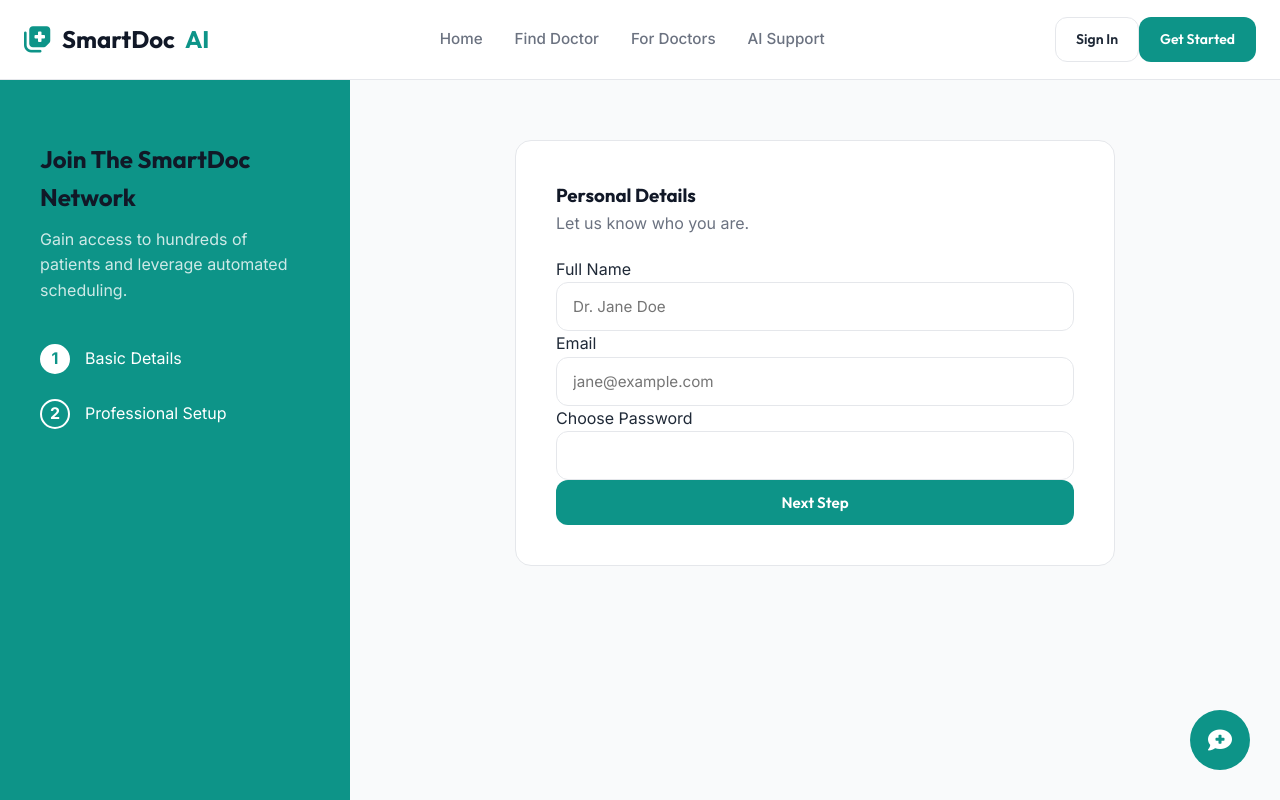
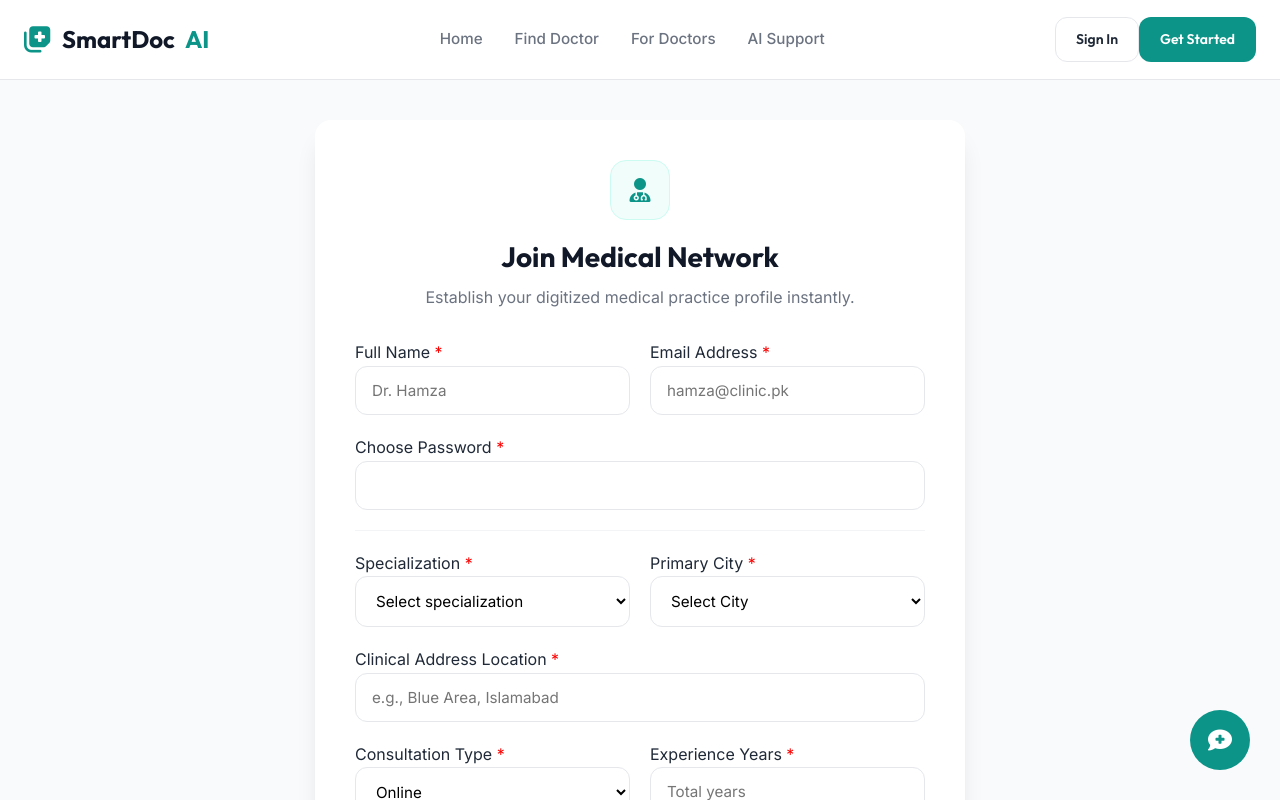
Before and after one commit to danyalbut96-khan/mtm-anti, a Next.js app: page /doctor-register in a window 1280 px wide. Shown: the top 800 px of the page. Built offline with nearby package versions, Linux system fonts and the light colour scheme.

Commit message:
feat: implement doctor registration page with Supabase authentication and profile creation

```diff
--- a/src/app/doctor-register/page.tsx
+++ b/src/app/doctor-register/page.tsx
@@ -2,83 +2,214 @@
 
 import { useState } from 'react';
 import { useRouter } from 'next/navigation';
+import { createClientBrowser } from '@/lib/supabaseBrowser';
+
+const SPECIALIZATIONS = [
+  "Cardiologist", "Dermatologist", "Orthopedic", "Gynecologist", "Neurologist",
+  "Pediatrician", "General Physician", "Psychiatrist", "ENT Specialist",
+  "Endocrinologist", "Gastroenterologist", "Ophthalmologist", "Urologist",
+  "Pulmonologist", "Nutritionist"
+];
+
+const CITIES = [
+  "Islamabad", "Rawalpindi", "Lahore", "Karachi", "Peshawar",
+  "Quetta", "Multan", "Faisalabad", "Sialkot", "Wah Cantt"
+];
 
 export default function DoctorRegisterPage() {
   const router = useRouter();
-  const [step, setStep] = useState(1);
+  const [loading, setLoading] = useState(false);
+  const [globalError, setGlobalError] = useState<string | null>(null);
 
-  const handleSubmit = (e: React.FormEvent) => {
+  const [formData, setFormData] = useState({
+    fullName: '',
+    email: '',
+    password: '',
+    specialization: '',
+    city: '',
+    location: '',
+    consultationType: 'Online',
+    experience: '',
+    bio: ''
+  });
+
+  const [errors, setErrors] = useState<any>({});
+
+  const handleChange = (e: any) => {
+    setFormData({ ...formData, [e.target.name]: e.target.value });
+    setErrors({ ...errors, [e.target.name]: '' });
+  };
+
+  const validate = () => {
+    const newErrors: any = {};
+    if (!formData.fullName) newErrors.fullName = "Full Name is required";
+    if (!formData.email) newErrors.email = "Valid email is required";
+    if (!formData.password || formData.password.length < 6) newErrors.password = "Password must be 6+ chars";
+    if (!formData.specialization) newErrors.specialization = "Please select specialization";
+    if (!formData.city) newErrors.city = "Please select your city";
+    if (!formData.location) newErrors.location = "Clinical location area is required";
+    if (!formData.consultationType) newErrors.consultationType = "Required";
+    if (!formData.experience) newErrors.experience = "Total experience years required";
+
+    setErrors(newErrors);
+    return Object.keys(newErrors).length === 0;
+  };
+
+  const handleSubmit = async (e: React.FormEvent) => {
     e.preventDefault();
-    // Simulation logic assume DB entry written successfully
-    alert("Profile registration completed. Redirecting to dashboard...");
+    setGlobalError(null);
+
+    if (!validate()) return;
+
+    setLoading(true);
+    const supabase = createClientBrowser();
+
+    try {
+      // 1. Attempt Supabase Auth Sign Up
+      const { data, error: authErr } = await supabase.auth.signUp({
+        email: formData.email,
+        password: formData.password,
+      });
+
+      if (authErr) throw authErr;
+
+      if (data.user) {
+        // 2. Insert detailed relational profile mapping as requested
+        const { error: insertErr } = await supabase
+          .from('doctors')
+          .insert({
+            id: data.user.id,
+            name: formData.fullName,
+            email: formData.email,
+            specialization: formData.specialization,
+            city: formData.city,
+            location: formData.location,
+            consultation_type: formData.consultationType,
+            experience: parseInt(formData.experience),
+            bio: formData.bio,
+            rating: 5.0,
+            is_available: true,
+          });
+
+        if (insertErr) throw insertErr;
+
+        // 3. Routing override on perfect capture
+        alert("Registration Successful! Profile data recorded.");
         router.push('/dashboard/doctor');
+      } else {
+        throw new Error("Failed to create user session.");
+      }
+
+    } catch (err: any) {
+      setGlobalError(err.message || "A technical constraint occurred during processing.");
+      console.error("Reg error:", err);
+    } finally {
+      setLoading(false);
+    }
   };
 
   return (
-    <div style={{ display: 'grid', gridTemplateColumns: '350px 1fr', minHeight: 'calc(100vh - 70px)' }} className="register-container-grid">
-      <div style={{ background: 'var(--primary-color)', color: 'white', padding: '60px 40px' }}>
-         <h2>Join The SmartDoc Network</h2>
-         <p style={{ opacity: 0.8, marginTop: '10px' }}>Gain access to hundreds of patients and leverage automated scheduling.</p>
+    <div style={{ minHeight: 'calc(100vh - 80px)', display: 'flex', justifyContent: 'center', alignItems: 'center', padding: '40px 20px' }} className="section-bg">
+      <div className="card fade-in" style={{ width: '100%', maxWidth: '650px', padding: '40px', border: 'none', boxShadow: 'var(--shadow-lg)' }}>
 
-         <div style={{ marginTop: '40px', display: 'flex', flexDirection: 'column', gap: '25px' }}>
-            <div style={{ display: 'flex', alignItems: 'center', gap: '15px' }}>
-                <div style={{ width: '30px', height: '30px', border: '2px solid white', borderRadius: '50%', display: 'flex', alignItems: 'center', justifyContent: 'center', background: step === 1 ? 'white' : 'transparent', color: step === 1 ? 'var(--primary-color)' : 'white', fontWeight: 700 }}>1</div>
-                <span>Basic Details</span>
+        <div style={{ textAlign: 'center', marginBottom: '30px' }}>
+           <div style={{ width: '60px', height: '60px', background: '#F0FDFA', color: 'var(--primary-color)', borderRadius: '16px', display: 'flex', alignItems: 'center', justifyContent: 'center', fontSize: '24px', margin: '0 auto 15px', border: '1px solid #CCFBF1' }}>
+              <i className="fa-solid fa-user-doctor"></i>
            </div>
-            <div style={{ display: 'flex', alignItems: 'center', gap: '15px' }}>
-                <div style={{ width: '30px', height: '30px', border: '2px solid white', borderRadius: '50%', display: 'flex', alignItems: 'center', justifyContent: 'center', background: step === 2 ? 'white' : 'transparent', color: step === 2 ? 'var(--primary-color)' : 'white', fontWeight: 700 }}>2</div>
-                <span>Professional Setup</span>
+           <h1 style={{ fontSize: '28px', fontWeight: 800 }}>Join Medical Network</h1>
+           <p style={{ color: 'var(--text-light)', marginTop: '5px' }}>Establish your digitized medical practice profile instantly.</p>
         </div>
+
+        {globalError && (
+           <div style={{ padding: '12px 16px', background: '#FEF2F2', color: 'var(--danger-color)', borderRadius: '8px', fontSize: '14px', marginBottom: '25px', display: 'flex', gap: '10px', alignItems: 'center' }}>
+              <i className="fa-solid fa-triangle-exclamation"></i> {globalError}
+           </div>
+        )}
+
+        <form onSubmit={handleSubmit} style={{ display: 'flex', flexDirection: 'column', gap: '20px' }}>
+
+          {/* Basic Info Row */}
+          <div style={{ display: 'grid', gridTemplateColumns: '1fr 1fr', gap: '20px' }}>
+             <div className="form-group" style={{ margin: 0 }}>
+                <label className="form-label">Full Name <span style={{ color: 'red' }}>*</span></label>
+                <input name="fullName" type="text" className="form-control" placeholder="Dr. Hamza" value={formData.fullName} onChange={handleChange} />
+                {errors.fullName && <small style={{ color: 'red', marginTop: '4px', display: 'block' }}>{errors.fullName}</small>}
+             </div>
+             <div className="form-group" style={{ margin: 0 }}>
+                <label className="form-label">Email Address <span style={{ color: 'red' }}>*</span></label>
+                <input name="email" type="email" className="form-control" placeholder="hamza@clinic.pk" value={formData.email} onChange={handleChange} />
+                {errors.email && <small style={{ color: 'red', marginTop: '4px', display: 'block' }}>{errors.email}</small>}
              </div>
           </div>
 
-      <div className="section-bg" style={{ padding: '60px 40px' }}>
-         <div className="card" style={{ maxWidth: '600px', margin: '0 auto', padding: '40px' }}>
-            {step === 1 ? (
-                <form>
-                   <h3>Personal Details</h3>
-                   <p style={{ color: 'var(--text-light)', marginBottom: '20px' }}>Let us know who you are.</p>
-                   <div className="form-group">
-                      <label className="form-label">Full Name</label>
-                      <input type="text" className="form-control" placeholder="Dr. Jane Doe" />
+          <div className="form-group" style={{ margin: 0 }}>
+             <label className="form-label">Choose Password <span style={{ color: 'red' }}>*</span></label>
+             <input name="password" type="password" className="form-control" value={formData.password} onChange={handleChange} />
+             {errors.password && <small style={{ color: 'red', marginTop: '4px', display: 'block' }}>{errors.password}</small>}
           </div>
-                   <div className="form-group">
-                      <label className="form-label">Email</label>
-                      <input type="email" className="form-control" placeholder="jane@example.com" />
+
+          <hr style={{ border: 'none', borderTop: '1px solid #F3F4F6' }} />
+
+          {/* Professional Data */}
+          <div style={{ display: 'grid', gridTemplateColumns: '1fr 1fr', gap: '20px' }}>
+             <div className="form-group" style={{ margin: 0 }}>
+                <label className="form-label">Specialization <span style={{ color: 'red' }}>*</span></label>
+                <select name="specialization" className="form-control" value={formData.specialization} onChange={handleChange}>
+                   <option value="">Select specialization</option>
+                   {SPECIALIZATIONS.map(s => <option key={s} value={s}>{s}</option>)}
+                </select>
+                {errors.specialization && <small style={{ color: 'red', marginTop: '4px', display: 'block' }}>{errors.specialization}</small>}
              </div>
-                   <div className="form-group">
-                      <label className="form-label">Choose Password</label>
-                      <input type="password" className="form-control" />
+             <div className="form-group" style={{ margin: 0 }}>
+                <label className="form-label">Primary City <span style={{ color: 'red' }}>*</span></label>
+                <select name="city" className="form-control" value={formData.city} onChange={handleChange}>
+                   <option value="">Select City</option>
+                   {CITIES.map(c => <option key={c} value={c}>{c}</option>)}
+                </select>
+                {errors.city && <small style={{ color: 'red', marginTop: '4px', display: 'block' }}>{errors.city}</small>}
              </div>
-                   <button type="button" className="btn btn-primary" style={{ width: '100%' }} onClick={() => setStep(2)}>Next Step</button>
-                </form>
-            ) : (
-                <form onSubmit={handleSubmit}>
-                   <h3>Professional Info</h3>
-                   <p style={{ color: 'var(--text-light)', marginBottom: '20px' }}>Configure medical credentials.</p>
-                   <div className="form-group">
-                      <label className="form-label">Specialization</label>
-                      <select className="form-control">
-                         <option>Cardiology</option>
-                         <option>General Physician</option>
-                         <option>Dermatologist</option>
+          </div>
+
+          <div className="form-group" style={{ margin: 0 }}>
+             <label className="form-label">Clinical Address Location <span style={{ color: 'red' }}>*</span></label>
+             <input name="location" type="text" className="form-control" placeholder="e.g., Blue Area, Islamabad" value={formData.location} onChange={handleChange} />
+             {errors.location && <small style={{ color: 'red', marginTop: '4px', display: 'block' }}>{errors.location}</small>}
+          </div>
+
+          <div style={{ display: 'grid', gridTemplateColumns: '1fr 1fr', gap: '20px' }}>
+             <div className="form-group" style={{ margin: 0 }}>
+                <label className="form-label">Consultation Type <span style={{ color: 'red' }}>*</span></label>
+                <select name="consultationType" className="form-control" value={formData.consultationType} onChange={handleChange}>
+                   <option value="Online">Online</option>
+                   <option value="Physical">Physical</option>
+                   <option value="Both">Both</option>
                 </select>
              </div>
-                   <div className="form-group">
-                      <label className="form-label">Bio Summary</label>
-                      <textarea className="form-control" rows={3} placeholder="Brief bio..." />
-                   </div>
-                   <div style={{ display: 'flex', gap: '15px' }}>
-                       <button type="button" className="btn btn-outline" onClick={() => setStep(1)}>Back</button>
-                       <button type="submit" className="btn btn-primary" style={{ flex: 1 }}>Finish & Sign Up</button>
-                   </div>
-                </form>
-            )}
+             <div className="form-group" style={{ margin: 0 }}>
+                <label className="form-label">Experience Years <span style={{ color: 'red' }}>*</span></label>
+                <input name="experience" type="number" className="form-control" placeholder="Total years" value={formData.experience} onChange={handleChange} />
+                {errors.experience && <small style={{ color: 'red', marginTop: '4px', display: 'block' }}>{errors.experience}</small>}
              </div>
           </div>
+
+          <div className="form-group" style={{ margin: 0 }}>
+             <label className="form-label">Bio (Optional)</label>
+             <textarea name="bio" rows={3} className="form-control" placeholder="Briefly describe your medical practice focus..." value={formData.bio} onChange={handleChange}></textarea>
+          </div>
+
+          <button type="submit" disabled={loading} className="btn btn-primary" style={{ width: '100%', padding: '15px', marginTop: '10px', fontSize: '16px' }}>
+             {loading ? (
+               <> <i className="fa-solid fa-spinner fa-spin"></i> Registering Portal Account... </>
+             ) : (
+               "Finalize & Create Practice Account"
+             )}
+          </button>
+        </form>
+      </div>
+
       <style jsx>{`
-         @media (max-width: 800px) {
-            .register-container-grid { grid-template-columns: 1fr !important; }
+         @media (max-width: 600px) {
+            div[style*="display: grid"] { grid-template-columns: 1fr !important; }
          }
       `}</style>
     </div>
```
Lines whose indentation alone changed are shown as unchanged.
